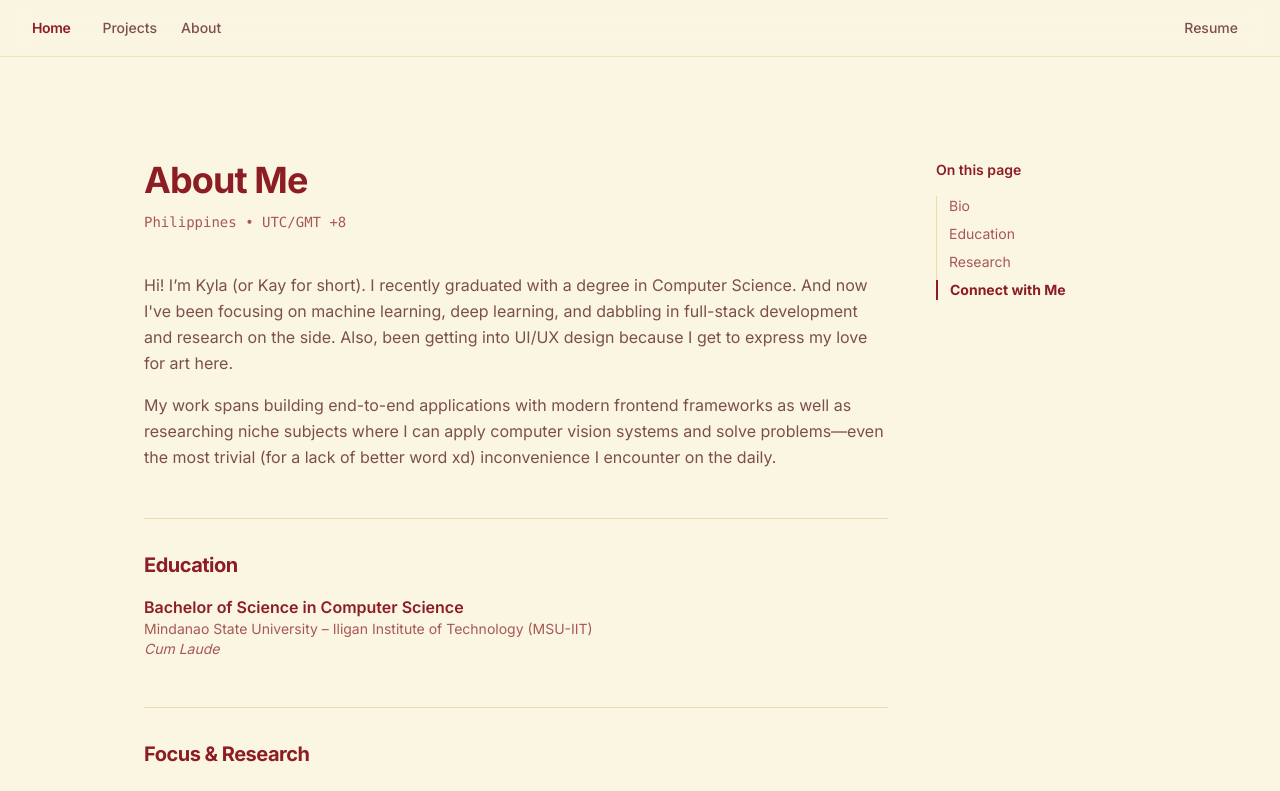
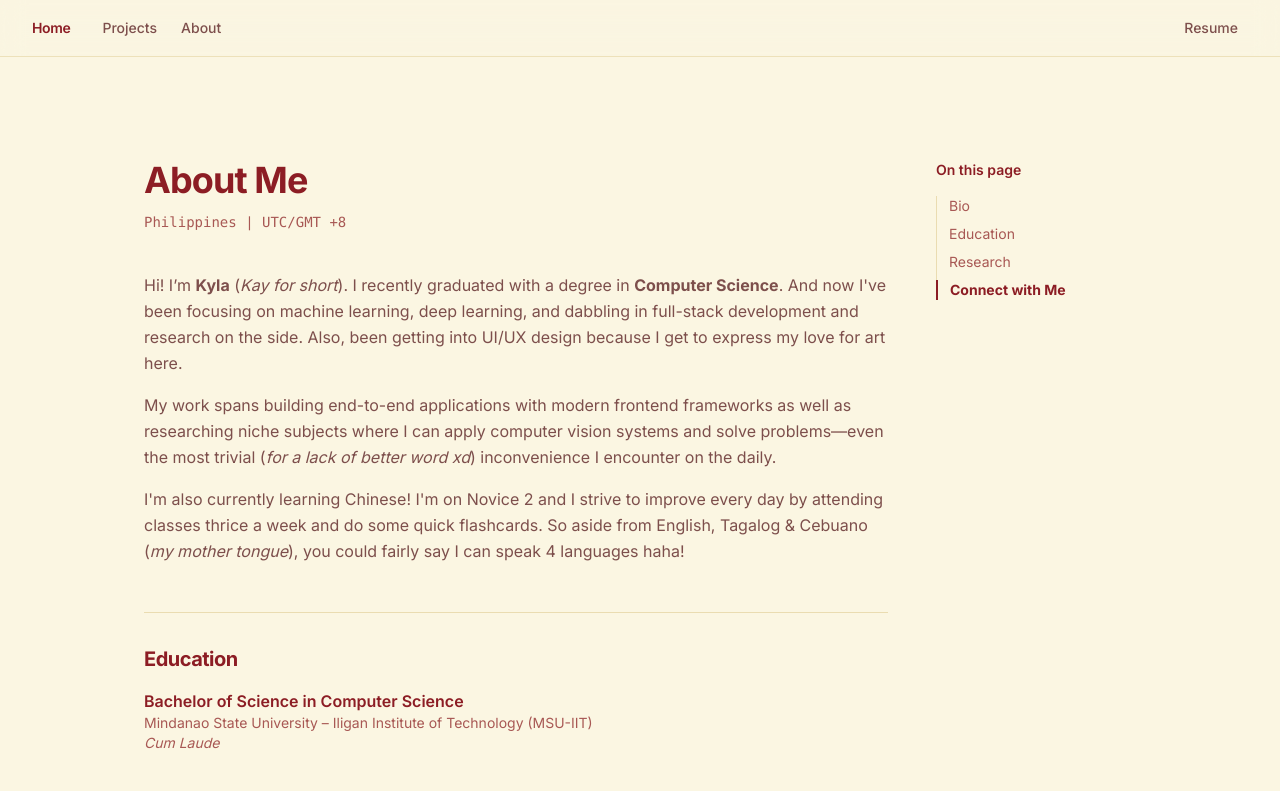
Before and after one commit to kay-16/my-portfolio, a Next.js app: page /about in a window 1280 px wide. Shown: the top 791 px of the page. Built offline with nearby package versions, Linux system fonts and the light colour scheme.

Commit message:
enhance: text fonts and contents

```diff
--- a/app/about/page.tsx
+++ b/app/about/page.tsx
@@ -33,7 +33,7 @@ export default function AboutPage() {
                 About Me
               </h1>
               <p className="text-[#A85854] dark:text-[#D4C49E] font-mono text-sm">
-                Philippines • UTC/GMT +8
+                Philippines | UTC/GMT +8
               </p>
             </header>
           </FadeIn>
@@ -42,13 +42,18 @@ export default function AboutPage() {
           <FadeIn delay={150}>
             <section id="bio" className="scroll-mt-32 space-y-4 text-[#7D4F4C] dark:text-[#D4C49E] leading-relaxed text-base mb-12">
               <p>
-                Hi! I’m Kyla (or Kay for short). I recently graduated with a degree in Computer Science. And now I've been focusing on machine learning,
+                Hi! I’m <b>Kyla</b> (<i>Kay for short</i>). I recently graduated with a degree in <b>Computer Science</b>. And now I've been focusing on machine learning,
                 deep learning, and dabbling in full-stack development and research on the side. Also, been getting into UI/UX design because I get to express my
                 love for art here.
               </p>
               <p>
                 My work spans building end-to-end applications with modern frontend frameworks as well as researching niche subjects where I can
-                apply computer vision systems and solve problems—even the most trivial (for a lack of better word xd) inconvenience I encounter on the daily.
+                apply computer vision systems and solve problems—even the most trivial (<i>for a lack of better word xd</i>) inconvenience I encounter on the daily.
+              </p>
+              <p>
+                I'm also currently learning Chinese! I'm on Novice 2 and I strive to improve every day by attending classes thrice a week and do some quick flashcards.
+                So aside from English, Tagalog & Cebuano (<i>my mother tongue</i>), you could
+                fairly say I can speak 4 languages haha!
               </p>
             </section>
           </FadeIn>
```
